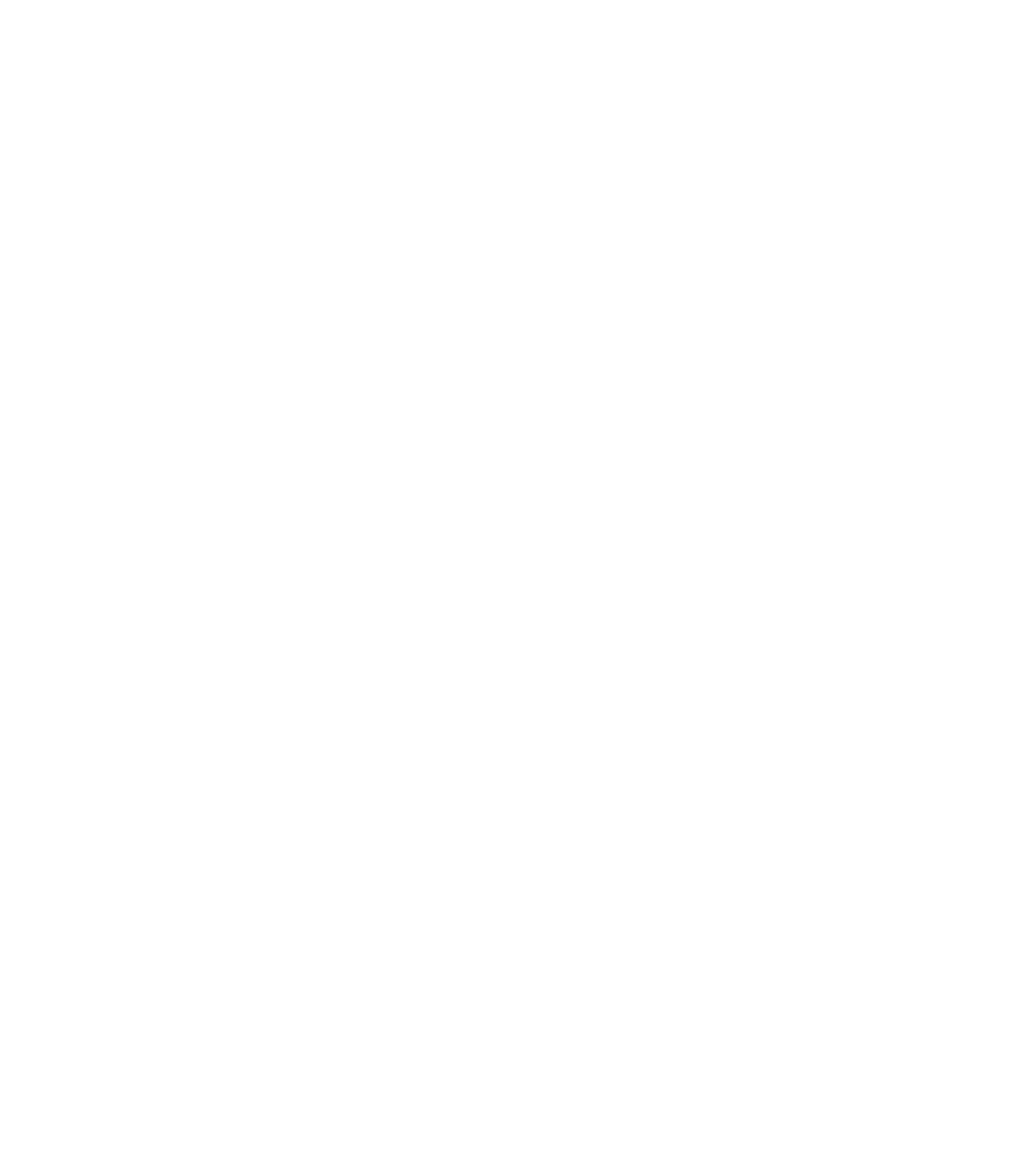
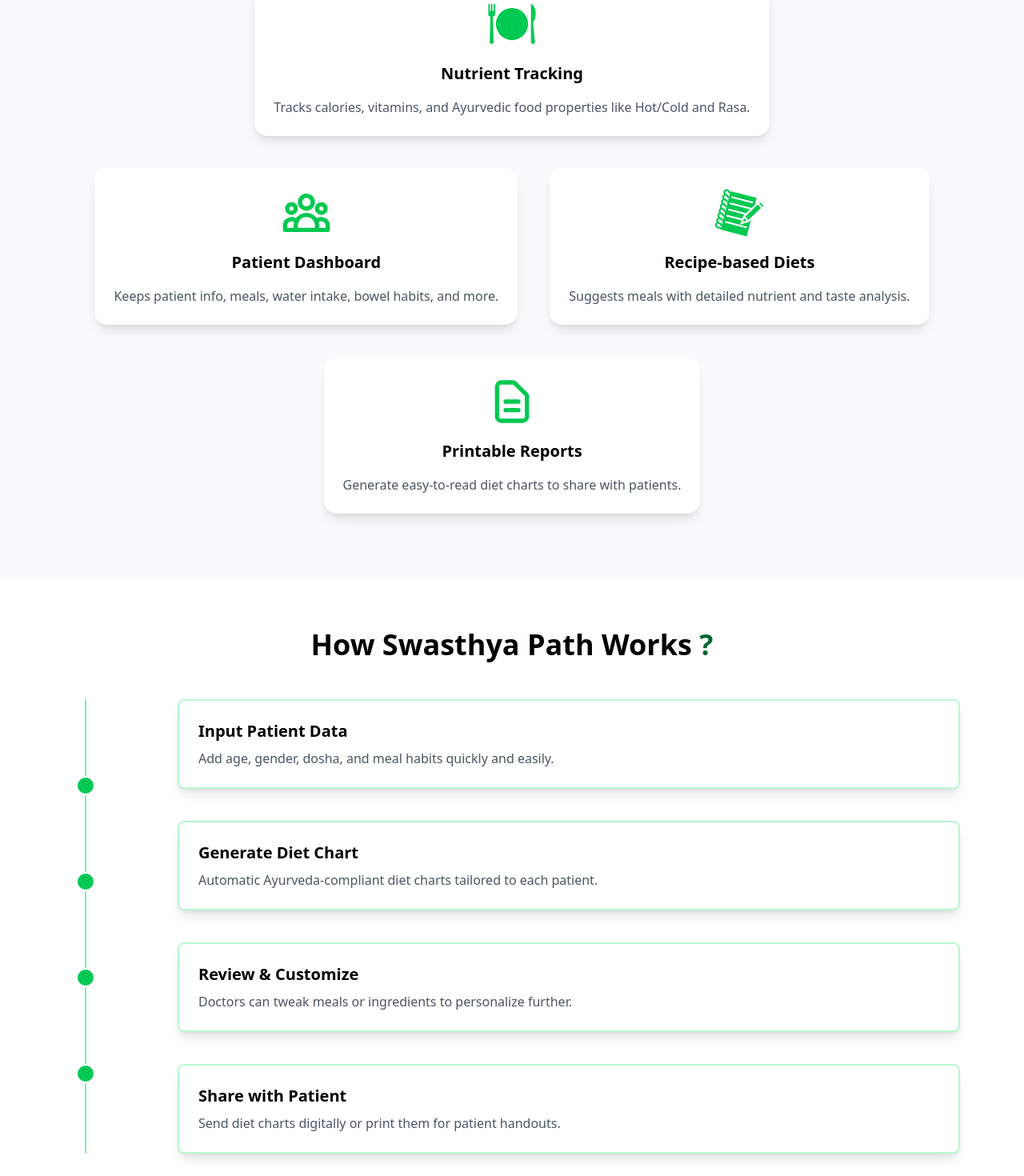
Before and after one commit to AdityaByte/Swasthya-Path, a React (Vite) app in the folder frontend-react/: page / in a window 1280 px wide. Shown: the part 1240-2710 px from the top of the page at 80% size. Before the commit the page ends 810 px from the top, so only its background shows below. Built offline with nearby package versions, Linux system fonts and the light colour scheme.

Commit message:
ui/ux (feat): have added another sections and footer and did optimization

```diff
--- /dev/null
+++ b/frontend-react/src/components/Feature.jsx
@@ -0,0 +1,54 @@
+import React from "react";
+import { HiOutlineSparkles, HiOutlineDocumentText, HiOutlineUserGroup } from "react-icons/hi";
+import { GiMeal, GiNotebook } from "react-icons/gi";
+
+const Feature = () => {
+  const features = [
+    {
+      icon: <HiOutlineSparkles className="w-16 h-16 text-green-500" />,
+      title: "Automatic Ayurvedic Diets",
+      desc: "Generates diet charts tailored to patient's age, gender, and dosha.",
+    },
+    {
+      icon: <GiMeal className="w-16 h-16 text-green-500" />,
+      title: "Nutrient Tracking",
+      desc: "Tracks calories, vitamins, and Ayurvedic food properties like Hot/Cold and Rasa.",
+    },
+    {
+      icon: <HiOutlineUserGroup className="w-16 h-16 text-green-500" />,
+      title: "Patient Dashboard",
+      desc: "Keeps patient info, meals, water intake, bowel habits, and more.",
+    },
+    {
+      icon: <GiNotebook className="w-16 h-16 text-green-500" />,
+      title: "Recipe-based Diets",
+      desc: "Suggests meals with detailed nutrient and taste analysis.",
+    },
+    {
+      icon: <HiOutlineDocumentText className="w-16 h-16 text-green-500" />,
+      title: "Printable Reports",
+      desc: "Generate easy-to-read diet charts to share with patients.",
+    },
+  ];
+
+  return (
+    <section className="py-20 bg-gray-50 px-6 md:px-20 text-center">
+      <h2 className="text-4xl font-bold mb-12">What Swasthya Path Does</h2>
+      <div className="flex flex-col md:flex-row gap-10 justify-center flex-wrap">
+        {features.map((item, idx) => (
+          <div
+            key={idx}
+            className="flex flex-col items-center gap-4 p-6 bg-white rounded-2xl shadow-lg
+                       hover:scale-105 hover:shadow-xl transition-transform duration-300"
+          >
+            {item.icon}
+            <h3 className="font-semibold text-xl">{item.title}</h3>
+            <p className="text-gray-600 text-sm md:text-base">{item.desc}</p>
+          </div>
+        ))}
+      </div>
+    </section>
+  );
+};
+
+export default Feature;
--- /dev/null
+++ b/frontend-react/src/components/Footer.jsx
@@ -0,0 +1,46 @@
+import React from "react";
+import { FaFacebookF, FaTwitter, FaInstagram, FaLinkedinIn } from "react-icons/fa";
+import logo from "../assets/images/logo.jpg";
+
+const Footer = () => {
+  return (
+    <footer className="bg-gray-800 text-gray-200 py-10 px-6 md:px-20">
+      <div className="flex flex-col md:flex-row justify-between items-center gap-8 md:gap-0">
+        {/* Logo */}
+        <div className="flex items-center gap-3">
+          <img src={logo} alt="Swasthya Path Logo" className="w-10 h-10 rounded-full" />
+          <h1 className="text-xl font-bold text-white">
+            Swasthya <span className="text-green-500">Path</span>
+          </h1>
+        </div>
+
+        {/* Links */}
+        <div className="flex gap-6 text-gray-300">
+          {["Home", "Diet Planner", "Wellness", "Remedies", "About"].map((link) => (
+            <a key={link} href={`#${link.toLowerCase()}`} className="hover:text-white transition">
+              {link}
+            </a>
+          ))}
+        </div>
+
+        {/* Social Icons */}
+        <div className="flex gap-4 text-gray-300">
+          <a href="#" className="hover:text-white transition"><FaFacebookF /></a>
+          <a href="#" className="hover:text-white transition"><FaTwitter /></a>
+          <a href="#" className="hover:text-white transition"><FaInstagram /></a>
+          <a href="#" className="hover:text-white transition"><FaLinkedinIn /></a>
+        </div>
+      </div>
+
+      {/* Divider */}
+      <div className="border-t border-gray-700 my-6"></div>
+
+      {/* Copyright */}
+      <p className="text-center text-gray-400 text-sm">
+        &copy; {new Date().getFullYear()} Swasthya Path. All rights reserved.
+      </p>
+    </footer>
+  );
+};
+
+export default Footer;
--- a/frontend-react/src/pages/HomePage.jsx
+++ b/frontend-react/src/pages/HomePage.jsx
@@ -1,5 +1,7 @@
 import React from "react";
 import Navbar from "../components/Navbar";
+import Feature from "../components/Feature";
+import Footer from "../components/Footer";
 
 const HomePage = () => {
     return (
@@ -36,6 +38,62 @@
                 </span>
             </section>
 
+            {/* What swasthya path does? */}
+            <Feature />
+
+            {/* How swasthya path works section */}
+            <section className="px-6 md:px-20 py-16 relative">
+                <h2 className="text-4xl font-bold text-center mb-12">How Swasthya Path Works <span className="text-green-800">?</span></h2>
+
+                <div className="relative flex flex-col md:flex-row gap-10">
+                    <div className="hidden md:flex flex-col items-center w-[5%] relative">
+                        <div className="w-[2px] bg-green-300 h-full absolute top-0 left-1/2 -translate-x-1/2"></div>
+                        {Array(4)
+                            .fill(0)
+                            .map((_, idx) => (
+                                <div
+                                    key={idx}
+                                    className="w-6 h-6 bg-green-500 rounded-full border-2 border-white z-10 relative mt-24"
+                                ></div>
+                            ))}
+                    </div>
+
+                    <div className="w-full md:w-[95%] flex flex-col gap-10">
+                        {[
+                            {
+                                title: "Input Patient Data",
+                                desc: "Add age, gender, dosha, and meal habits quickly and easily.",
+                            },
+                            {
+                                title: "Generate Diet Chart",
+                                desc: "Automatic Ayurveda-compliant diet charts tailored to each patient.",
+                            },
+                            {
+                                title: "Review & Customize",
+                                desc: "Doctors can tweak meals or ingredients to personalize further.",
+                            },
+                            {
+                                title: "Share with Patient",
+                                desc: "Send diet charts digitally or print them for patient handouts.",
+                            },
+                        ].map((item, idx) => (
+                            <div
+                                key={idx}
+                                className="border-2 border-green-200 rounded-lg p-6 shadow-lg hover:scale-102 transition-transform duration-300 bg-white relative md:ml-12"
+                            >
+                                <h3 className="text-xl font-semibold mb-2">{item.title}</h3>
+                                <p className="text-gray-600">{item.desc}</p>
+                            </div>
+                        ))}
+                    </div>
+                </div>
+            </section>
+
+
+            {/* Footer section  */}
+            <Footer />
+
+
             {/* Fading Animations */}
             <style>
                 {`
```
